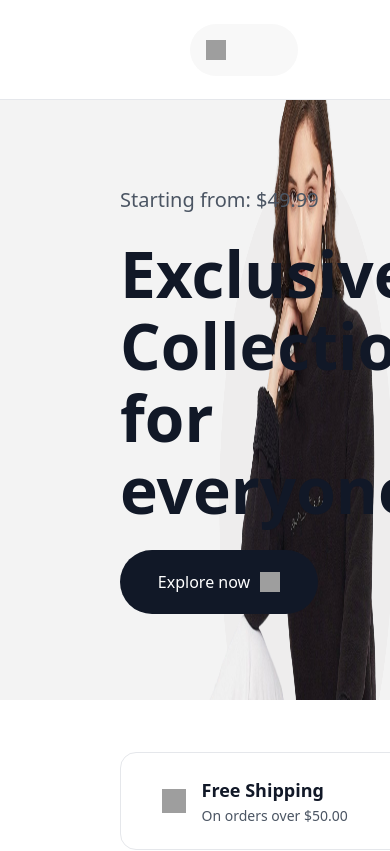
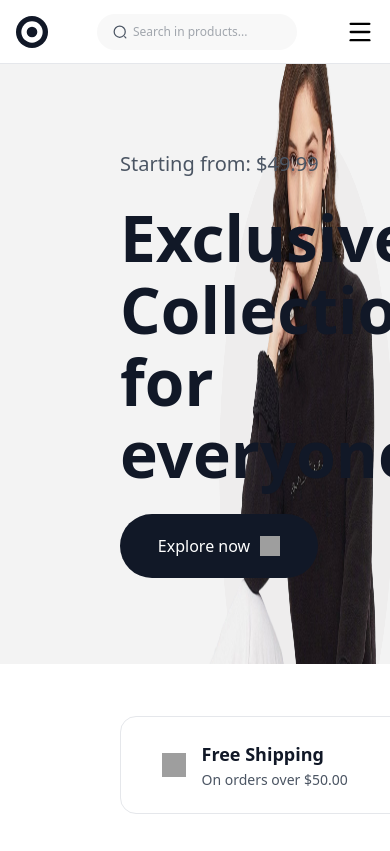
Before and after one commit to nafis-bin/nexton, a React (Vite) app: page / in a window 390 px wide. Shown: the top 851 px of the page. Built offline with nearby package versions, Linux system fonts and the light colour scheme; grey boxes are pictures that could not be loaded.

Commit message:
feat: navbar ui responsive
still need to work on the hamburger menu

```diff
--- a/src/components/Navbar.jsx
+++ b/src/components/Navbar.jsx
@@ -1,21 +1,27 @@
+import { Menu } from "lucide-react";
+
 export default function Navbar() {
   return (
-    <nav className="w-full h-[100px] flex items-center justify-center gap-[350px] border-b border-[#e5e7eb]">
-      <img src="/logo.png" alt="company logo" className="w-[119px] h-[46px]" />
-      <div className="w-100 h-[52px] relative">
+    <nav className="w-full h-[100px] flex items-center justify-center gap-[350px] border-b border-[#e5e7eb]
+    max-sm:h-[64px] max-sm:gap-[32px] max-sm:px-4 max-sm:justify-between">
+      <img src="/logo.png" alt="company logo" className="hidden w-[119px] h-[46px] md:block" />
+      <img src="/mobile-nav-icon.svg" alt="company logo" className="hidden w-[32px] h-[40px] max-sm:block" />
+      <div className="w-100 h-[52px] relative max-sm:w-[200px] max-sm:h-[36px]">
         <input
           type="text"
           placeholder="Search in products..."
-          className="w-full h-full bg-[#f8f8f8] text-[14px] leading-[20px] text-[#4b5563] rounded-[9999px] py-4 px-[54px] outline-none"
+          className="w-full h-full bg-[#f8f8f8] text-[14px] leading-[20px] text-[#4b5563] rounded-[9999px] py-4 pl-[54px] outline-none
+          max-sm:py-[10px] max-sm:pl-[36px] max-sm:text-[12px] max-sm:leading-[16px]"
         />
         <img
-          src="/search-icon.svg"
+          src="/search-bar-search.svg"
           alt="search-bar-icon"
-          className="w-5 h-5 absolute left-4 top-4"
+          className="w-5 h-5 absolute left-4 top-4
+          max-sm:size-[14px] max-sm:top-[11px]"
         />
       </div>
 
-      <div className="flex gap-[22px]">
+      <div className="flex gap-[22px] max-sm:hidden">
         <img
           src="/user-btn.svg"
           alt="user-icon"
@@ -27,6 +33,10 @@ export default function Navbar() {
           className="w-[24px] h-[24px]"
         />
       </div>
+      <div className="hidden max-sm:block">
+        <Menu size={28} />
+      </div>
+
     </nav>
   );
 }
--- a/src/routes/__root.jsx
+++ b/src/routes/__root.jsx
@@ -7,7 +7,7 @@ import { TanStackRouterDevtools } from "@tanstack/react-router-devtools";
 export const Route = createRootRoute({
   component: () => {
     return (
-      <div className="max-w-[1536px] mx-auto">
+      <div className="max-w-[1536px] mx-auto max-sm:w-full">
         <Navbar />
         <Outlet />
         <Aside />
```
Also changed, not shown: public/mobile-nav-icon.svg (added), public/search-bar-search.svg (added).
